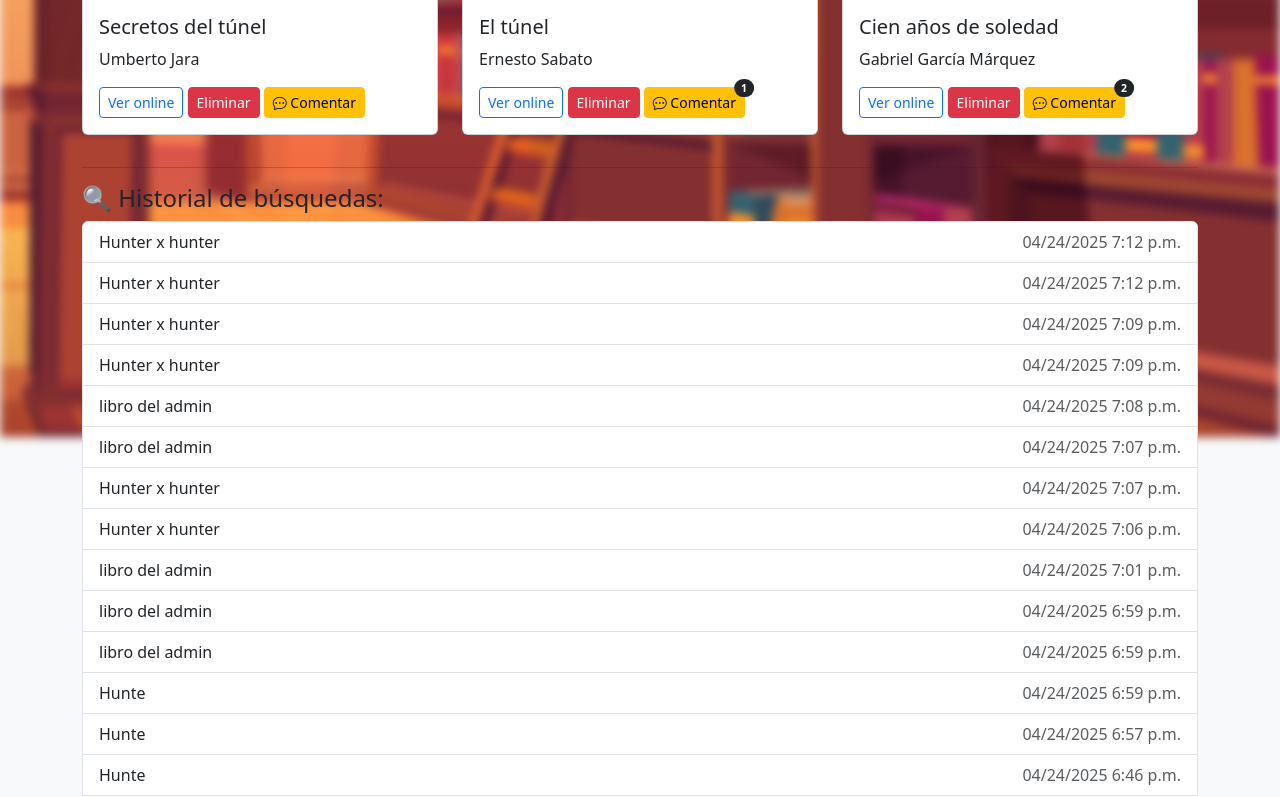
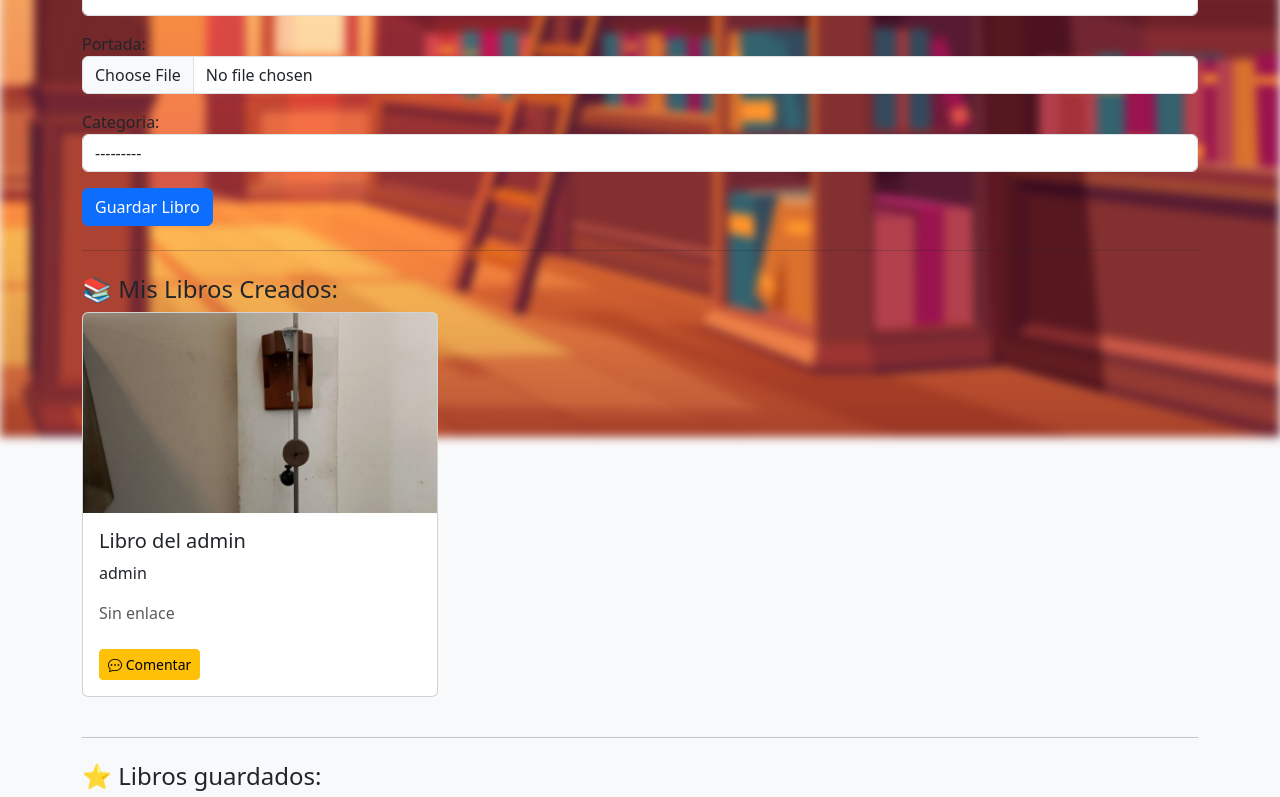
Before and after one commit to mick2332-q/MiBiblioteca, a Django app: page /perfil/ in a window 1280 px wide. Shown: the part 363-1160 px from the top of the page. Run offline with Django 5.2, Linux system fonts and the light colour scheme; a user stored in the database is signed in; data comes from the database, SQL or seed files in the repository; both versions use the stored data as it was after the commit.

Commit message:
creacion de libros por usuario

```diff
--- /dev/null
+++ b/modulo/forms.py
@@ -0,0 +1,14 @@
+from django import forms
+from .models import Libro, Categoria
+
+class AgregarLibroUsuarioForm(forms.ModelForm):
+    class Meta:
+        model = Libro
+        fields = ['titulo', 'autor', 'link', 'portada', 'categoria'] # Añade 'categoria' aquí
+        widgets = {
+            'titulo': forms.TextInput(attrs={'class': 'form-control'}),
+            'autor': forms.TextInput(attrs={'class': 'form-control'}),
+            'link': forms.URLInput(attrs={'class': 'form-control', 'required': False}),
+            'portada': forms.FileInput(attrs={'class': 'form-control', 'required': False}),
+            'categoria': forms.Select(attrs={'class': 'form-control'}), # Utiliza Select para un desplegable
+        }
--- a/modulo/models.py
+++ b/modulo/models.py
@@ -1,5 +1,8 @@
 from django.db import models
 from django.contrib.auth.models import User
+from django.utils.text import slugify
+from unidecode import unidecode
+import re
 
 # Create your models here.
 # Modelo de Categoría
@@ -12,21 +15,34 @@ class Categoria(models.Model):
 
 # Modelo de Libro
 
+def generate_slug(value):
+    value = unidecode(value).lower().strip()
+    value = re.sub(r'[^\w\s-]', '', value)
+    return re.sub(r'[-\s]+', '-', value)
 class Libro(models.Model):
     titulo = models.CharField(max_length=200)
     autor = models.CharField(max_length=200)
     ISBN = models.CharField(max_length=13, blank=True)
     fecha_publicacion = models.DateField(default='2000-01-01')
-    categoria = models.ForeignKey('Categoria', on_delete=models.SET_NULL, null=True)
+    categoria = models.ForeignKey(Categoria, on_delete=models.SET_NULL, null=True)
     portada = models.ImageField(upload_to='portadas/', blank=True, null=True)
     link = models.URLField(max_length=500, blank=True)
+    creado_por_usuario = models.BooleanField(default=False)
+    slug_titulo = models.SlugField(max_length=255, unique=False, blank=True)
+    slug_autor = models.SlugField(max_length=255, unique=False, blank=True)
+    usuario_creador = models.ForeignKey(User, on_delete=models.SET_NULL, null=True, blank=True)
+    descripcion = models.TextField(blank=True, null=True) # Añade descripción si no la tenías
+    fecha_creacion_usuario = models.DateTimeField(auto_now_add=True, null=True, blank=True) # Para la fecha de creación por usuario
+
+    def save(self, *args, **kwargs):
+        if not self.slug_titulo:
+            self.slug_titulo = generate_slug(self.titulo)
+        if not self.slug_autor:
+            self.slug_autor = generate_slug(self.autor)
+        super().save(*args, **kwargs)
 
     def __str__(self):
         return self.titulo
-
-    def comentarios_count(self):
-        from .models import ComentarioExterno
-        return ComentarioExterno.objects.filter(titulo=self.titulo, autor=self.autor).count()
 
 class HistorialBusqueda(models.Model):
     usuario = models.ForeignKey(User, on_delete=models.CASCADE)
--- a/modulo/templates/modulo/perfil.html
+++ b/modulo/templates/modulo/perfil.html
@@ -4,11 +4,59 @@
 {% block content %}
 <h2 class="mb-4">Mi Perfil - {{ user.username }}</h2>
 
-<h4>📖 Libros guardados:</h4>
+<h4>➕ Agregar Nuevo Libro:</h4>
+<form method="post" enctype="multipart/form-data">
+    {% csrf_token %}
+    {{ agregar_libro_form.as_p }}
+    <button type="submit" class="btn btn-primary" name="agregar_libro">Guardar Libro</button>
+</form>
+
+<hr class="my-4">
+
+<h4>📚 Mis Libros Creados:</h4>
+<div class="row">
+    {% for libro_usuario in libros_usuario %}
+        <div class="col-md-4 mb-3">
+            <div class="card h-100">
+                {% if libro_usuario.portada %}
+                    <img src="{{ libro_usuario.portada.url }}" class="card-img-top" style="height: 200px; object-fit: cover;">
+                {% endif %}
+                <div class="card-body">
+                    <h5 class="card-title">{{ libro_usuario.titulo }}</h5>
+                    <p class="card-text">{{ libro_usuario.autor }}</p>
+                    {% if libro_usuario.descripcion %}
+                        <p class="card-text">{{ libro_usuario.descripcion|truncatewords:20 }}</p>
+                    {% endif %}
+                    {% if libro_usuario.link %}
+                        <a href="{{ libro_usuario.link }}" target="_blank" class="btn btn-sm btn-outline-primary">Ver online</a>
+                    {% else %}
+                        <p class="text-muted">Sin enlace</p>
+                    {% endif %}
+                    <a href="{% url 'comentarios_libro' titulo_slug=libro_usuario.slug_titulo autor_slug=libro_usuario.slug_autor %}"
+                       class="btn btn-warning btn-sm position-relative mt-2">
+                        <i class="bi bi-chat-dots"></i> Comentar
+                        {% if libro_usuario.comentarios_count > 0 %}
+                            <span class="position-absolute top-0 start-100 translate-middle badge rounded-pill bg-dark">
+                                {{ libro_usuario.comentarios_count }}
+                            </span>
+                        {% endif %}
+                    </a>
+                    {# Aquí podrías añadir enlaces para editar/eliminar tus propios libros si lo implementas #}
+                </div>
+            </div>
+        </div>
+    {% empty %}
+        <p>No has creado ningún libro aún.</p>
+    {% endfor %}
+</div>
+
+<hr class="my-4">
+
+<h4>⭐ Libros guardados:</h4>
 <div class="row">
     {% for libro in favoritos %}
         <div class="col-md-4 mb-3">
-            <div class="card">
+            <div class="card h-100">
                 {% if libro.portada %}
                     <img src="{{ libro.portada }}" class="card-img-top" style="height: 200px; object-fit: cover;">
                 {% endif %}
@@ -18,12 +66,12 @@
                     <a href="{{ libro.link }}" target="_blank" class="btn btn-sm btn-outline-primary">Ver online</a>
                     <a href="{% url 'eliminar_libro' libro.id %}" class="btn btn-sm btn-danger">Eliminar</a>
                     <a href="{% url 'comentarios_libro' titulo_slug=libro.titulo|slugify autor_slug=libro.autor|slugify %}"
-                       class="btn btn-warning btn-sm position-relative">
+                       class="btn btn-warning btn-sm position-relative mt-2">
                         <i class="bi bi-chat-dots"></i> Comentar
                         {% if libro.num_comentarios > 0 %}
-                        <span class="position-absolute top-0 start-100 translate-middle badge rounded-pill bg-dark">
-                            {{ libro.num_comentarios }}
-                        </span>
+                            <span class="position-absolute top-0 start-100 translate-middle badge rounded-pill bg-dark">
+                                {{ libro.num_comentarios }}
+                            </span>
                         {% endif %}
                     </a>
                 </div>
@@ -34,7 +82,7 @@
     {% endfor %}
 </div>
 
-<hr>
+<hr class="my-4">
 
 <h4>🔍 Historial de búsquedas:</h4>
 <ul class="list-group">
--- a/modulo/views.py
+++ b/modulo/views.py
@@ -1,6 +1,7 @@
 from django.shortcuts import render,redirect,get_object_or_404
 import requests
 from .models import Libro, Categoria,HistorialBusqueda, LibroFavorito, LibroVisto,ComentarioExterno
+from .forms import AgregarLibroUsuarioForm
 from django.core.files.base import ContentFile
 from django.contrib.auth import authenticate,login
 from django.contrib.auth.forms import UserCreationForm
@@ -8,7 +9,7 @@ from django.contrib import messages
 from django.utils.text import slugify
 from collections import defaultdict
 from unidecode import unidecode
-import re ,random
+import re ,random,pprint
 from django.contrib.auth.decorators import login_required
 from django.http import HttpResponseRedirect
 from django.views.decorators.http import require_POST
@@ -67,9 +68,9 @@ def index(request):
                 'portada': libro.get('volumeInfo', {}).get('imageLinks', {}).get('thumbnail', None),
                 'link': libro.get('volumeInfo', {}).get('previewLink', '#')
             }
+
             for libro in libros[:4]
         ]
-
     if query:
         if request.user.is_authenticated:
             HistorialBusqueda.objects.create(usuario=request.user, termino=query)
@@ -88,7 +89,21 @@ def index(request):
                     'portada': info.get('imageLinks', {}).get('thumbnail', ''),
                     'link': info.get('previewLink', '#')
                 })
+    from .models import Libro
 
+    libros_usuario_publicos = Libro.objects.filter(creado_por_usuario=True).order_by('-fecha_publicacion')
+    for libro_usuario in libros_usuario_publicos:
+        # *** CAMBIO 3: Cómo se agregan los libros de usuario a la lista de resultados ***
+        resultados.append({
+            'titulo': libro_usuario.titulo,
+            'autores': [libro_usuario.autor],
+            'descripcion': libro_usuario.descripcion if libro_usuario.descripcion else 'Sin descripción proporcionada por el usuario.',
+            'portada': libro_usuario.portada.url if libro_usuario.portada else '',
+            'link': libro_usuario.link if libro_usuario.link else '#',
+            'es_usuario': True, # Indica que este libro fue añadido por un usuario
+            'slug_titulo': libro_usuario.slug_titulo,
+            'slug_autor': libro_usuario.slug_autor,
+        })
     if not request.user.is_authenticated and len(resultados) > 3:
         resultados = resultados[:3]
 
@@ -102,8 +117,8 @@ def index(request):
 
 
     for libro in resultados + libros_destacados:
-        titulo_norm = normalizar_datos(libro['titulo'])
-        autor_norm = normalizar_datos(libro['autores'][0] if libro['autores'] else 'desconocido')
+        titulo_norm = normalizar_datos(libro.get('titulo', '') if isinstance(libro, dict) else libro.titulo)
+        autor_norm = normalizar_datos(libro.get('autores', [''])[0] if isinstance(libro, dict) else libro.autor)
         key = f"{titulo_norm}|{autor_norm}"
         libro['comentarios_count'] = comentarios_por_libro.get(key, 0)
 
@@ -222,9 +237,33 @@ def perfil(request):
         key = f"{titulo_norm}|{autor_norm}"
         libro.num_comentarios = comentarios_por_libro.get(key, 0)
 
+    # Obtén todas las categorías disponibles
+    categorias = Categoria.objects.all()
+
+    if request.method == 'POST' and 'agregar_libro' in request.POST:
+        # Pasa las categorías al formulario en la petición POST también
+        agregar_libro_form = AgregarLibroUsuarioForm(request.POST, request.FILES)
+        if agregar_libro_form.is_valid():
+            nuevo_libro = agregar_libro_form.save(commit=False)
+            nuevo_libro.usuario_creador = request.user # Usa usuario_creador en lugar de usuario
+            nuevo_libro.creado_por_usuario = True # Marca el libro como creado por el usuario
+            nuevo_libro.save()
+            messages.success(request, 'Libro añadido exitosamente.')
+            return redirect('perfil')
+        else:
+            messages.error(request, 'Por favor, corrige los errores del formulario.')
+    else:
+        # Pasa las categorías al formulario al instanciarlo inicialmente
+        agregar_libro_form = AgregarLibroUsuarioForm()
+
+    libros_usuario = Libro.objects.filter(usuario_creador=request.user).order_by('-fecha_creacion_usuario')
+
     return render(request, 'modulo/perfil.html', {
         'historial': historial,
         'favoritos': favoritos,
+        'agregar_libro_form': agregar_libro_form,
+        'libros_usuario': libros_usuario,
+        'categorias': categorias,
     })
 
 @login_required
```
Also changed, not shown: modulo/templates/modulo/index.html (+27 -6 lines), db.sqlite3, media/portadas/Captura_de_pantalla_2024-09-05_215158.png (added), media/portadas/Captura_de_pantalla_2024-09-05_215158_bqUSg8M.png (added), modulo/migrations/0014_alter_libro_autor_librousuario.py (added), modulo/migrations/0015_libro_creado_por_usuario_libro_descripcion_and_more.py (added).
